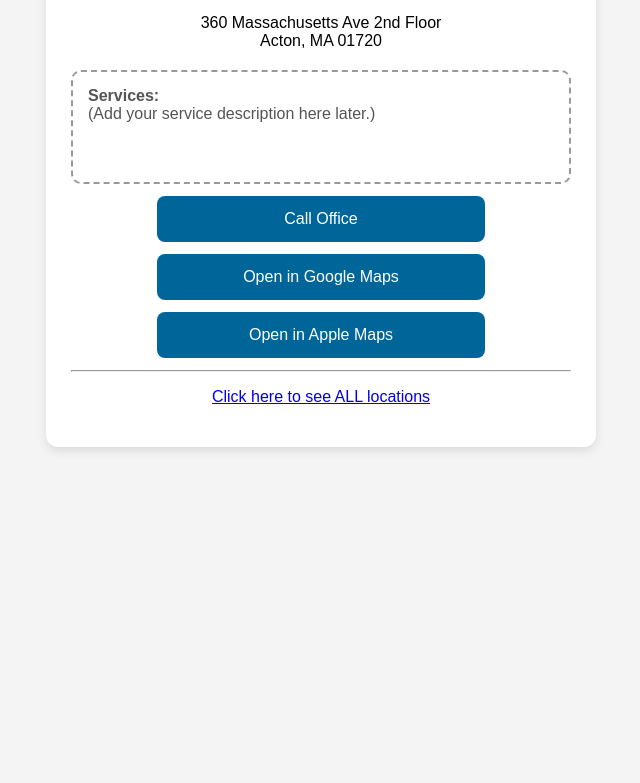
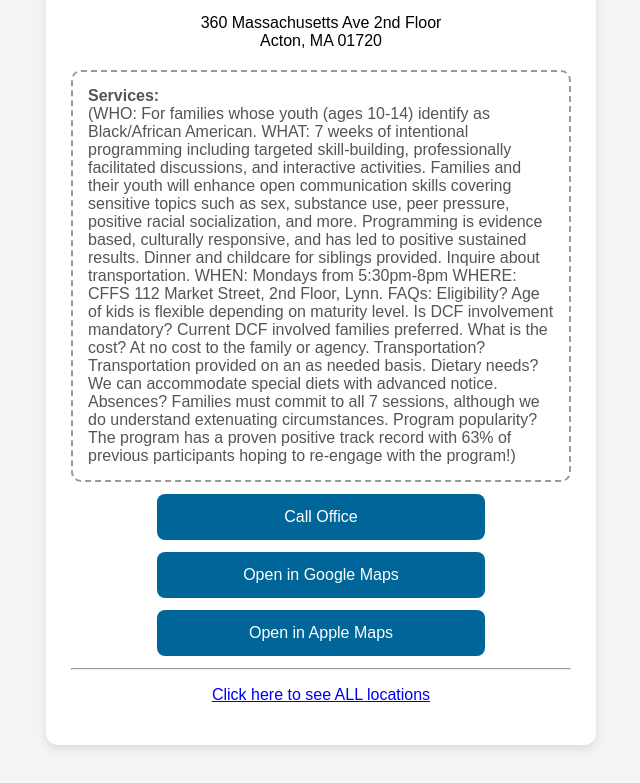
Before and after one commit to averymillerfabregas/JRI_SAAF_OfficeRedirect, a plain HTML site: page acton.html in a window 1280 px wide. Shown: the part 129-912 px from the top of the page, without its empty margins (319-959 px from the left). Before the commit the page ends 800 px from the top, so only its background shows below. Drawn offline with Linux system fonts and the light colour scheme.

Commit message:
Update acton.html

```diff
--- a/acton.html
+++ b/acton.html
@@ -60,7 +60,18 @@
 
   <div class="service-box">
     <strong>Services:</strong><br>
-    (Add your service description here later.)
+    (WHO: For families whose youth (ages 10-14)  identify as Black/African American.
+WHAT: 7 weeks of intentional programming including targeted skill-building, professionally facilitated discussions, and interactive activities. Families and their youth will enhance open communication skills covering sensitive topics such as sex, substance use, peer pressure, positive racial socialization, and more. Programming is evidence based, culturally responsive, and has led to positive sustained results. Dinner and childcare for siblings provided. Inquire about transportation.
+WHEN: Mondays from 5:30pm-8pm
+WHERE: CFFS 112 Market Street, 2nd Floor, Lynn.
+FAQs:
+Eligibility? Age of kids is flexible depending on maturity level.
+Is DCF involvement mandatory? Current DCF involved families preferred.
+What is the cost? At no cost to the family or agency.
+Transportation? Transportation provided on an as needed basis.
+Dietary needs? We can accommodate special diets with advanced notice.
+Absences? Families must commit to all 7 sessions, although we do understand extenuating circumstances.
+Program popularity? The program has a proven positive track record with 63% of previous participants hoping to re-engage with the program!)
   </div>
 
   <a class="button" href="tel:+19782633427">
```
